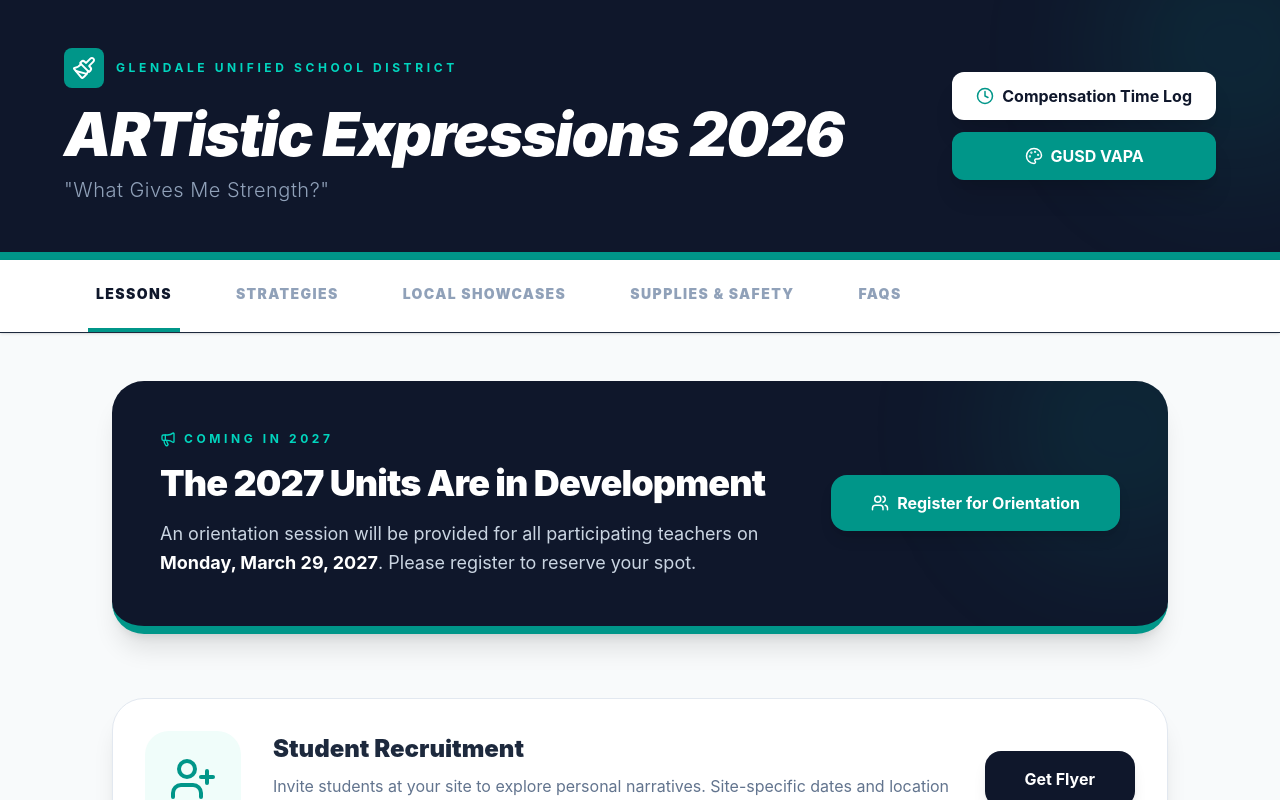
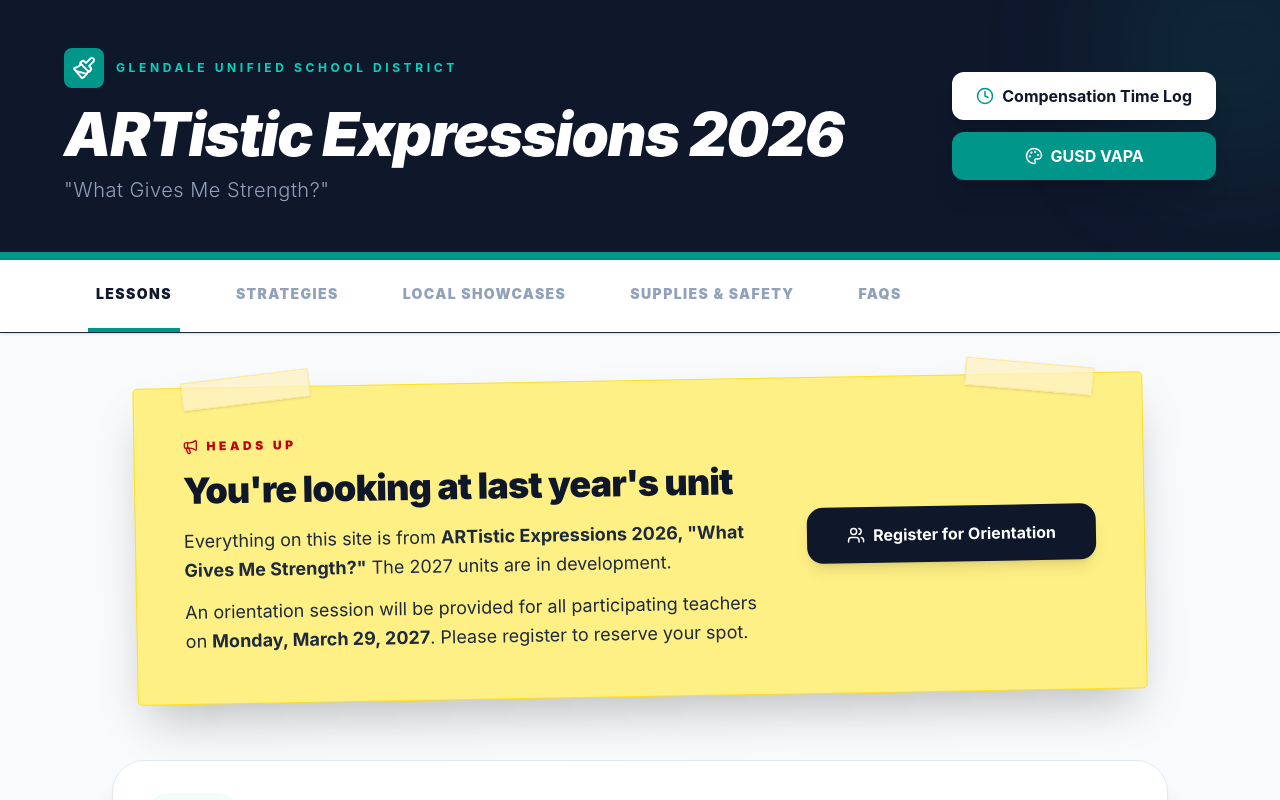
Before and after one commit to ildottoreGUSD/ARTistic-Expressions, a React (Vite) app: page / in a window 1280 px wide. Shown: the top 800 px of the page. Built offline with nearby package versions, Linux system fonts and the light colour scheme.

Commit message:
restyle the 2027 hero as a taped-on note that flags the site as last year's unit
Co-Authored-By: Claude Opus 5.5 <noreply@anthropic.com>

```diff
--- a/src/App.jsx
+++ b/src/App.jsx
@@ -660,16 +660,18 @@ export default function App() {
       <main className="max-w-6xl mx-auto p-6 lg:p-12">
         {activeTab === 'classroom' && (
           <div className="space-y-16 animate-fade-in">
-            {/* 2027 ANNOUNCEMENT HERO */}
-            <div className="bg-slate-900 text-white p-8 md:p-12 rounded-[2rem] shadow-xl relative overflow-hidden border-b-8 border-teal-600">
-              <div className="absolute top-0 right-0 w-64 h-64 bg-teal-500/10 rounded-full -mr-20 -mt-20 blur-3xl" />
-              <div className="relative z-10 flex flex-col md:flex-row items-center gap-8">
+            {/* 2027 NOTICE: styled as a paper note taped over last year's site */}
+            <div className="relative -rotate-1 mx-1 md:mx-6">
+              <div aria-hidden="true" className="absolute -top-3 left-6 md:left-12 w-24 md:w-32 h-7 bg-amber-100/80 border border-amber-200/80 shadow-sm -rotate-6 z-10" />
+              <div aria-hidden="true" className="absolute -top-3 right-6 md:right-12 w-24 md:w-32 h-7 bg-amber-100/80 border border-amber-200/80 shadow-sm rotate-6 z-10" />
+              <div className="bg-yellow-200 text-slate-900 p-8 md:p-12 rounded-sm shadow-2xl ring-1 ring-yellow-300 flex flex-col md:flex-row items-center gap-8">
                 <div className="flex-grow text-center md:text-left">
-                  <span className="inline-flex items-center gap-2 uppercase tracking-[0.3em] font-bold text-teal-400 text-xs mb-4"><Megaphone size={16}/> Coming in 2027</span>
-                  <h2 className="text-3xl md:text-4xl font-black mb-4 tracking-tight">The 2027 Units Are in Development</h2>
-                  <p className="text-slate-300 text-lg leading-relaxed">An orientation session will be provided for all participating teachers on <strong className="text-white">Monday, March 29, 2027</strong>. Please register to reserve your spot.</p>
+                  <span className="inline-flex items-center gap-2 uppercase tracking-[0.3em] font-black text-red-700 text-xs mb-4"><Megaphone size={16}/> Heads up</span>
+                  <h2 className="text-3xl md:text-4xl font-black mb-4 tracking-tight">You're looking at last year's unit</h2>
+                  <p className="text-slate-800 text-lg leading-relaxed mb-3">Everything on this site is from <strong>ARTistic Expressions 2026, "What Gives Me Strength?"</strong> The 2027 units are in development.</p>
+                  <p className="text-slate-800 text-lg leading-relaxed">An orientation session will be provided for all participating teachers on <strong>Monday, March 29, 2027</strong>. Please register to reserve your spot.</p>
                 </div>
-                <a href="https://vapaevents.gusddev.app" target="_blank" rel="noreferrer" className="flex items-center justify-center bg-teal-600 text-white px-10 py-4 w-full md:w-auto rounded-2xl font-bold shadow-lg hover:bg-teal-700 transition text-center whitespace-nowrap"><Users className="mr-2" size={18}/> Register for Orientation</a>
+                <a href="https://vapaevents.gusddev.app" target="_blank" rel="noreferrer" className="flex items-center justify-center bg-slate-900 text-white px-10 py-4 w-full md:w-auto rounded-2xl font-bold shadow-lg hover:bg-slate-800 transition text-center whitespace-nowrap"><Users className="mr-2" size={18}/> Register for Orientation</a>
               </div>
             </div>
 
```
